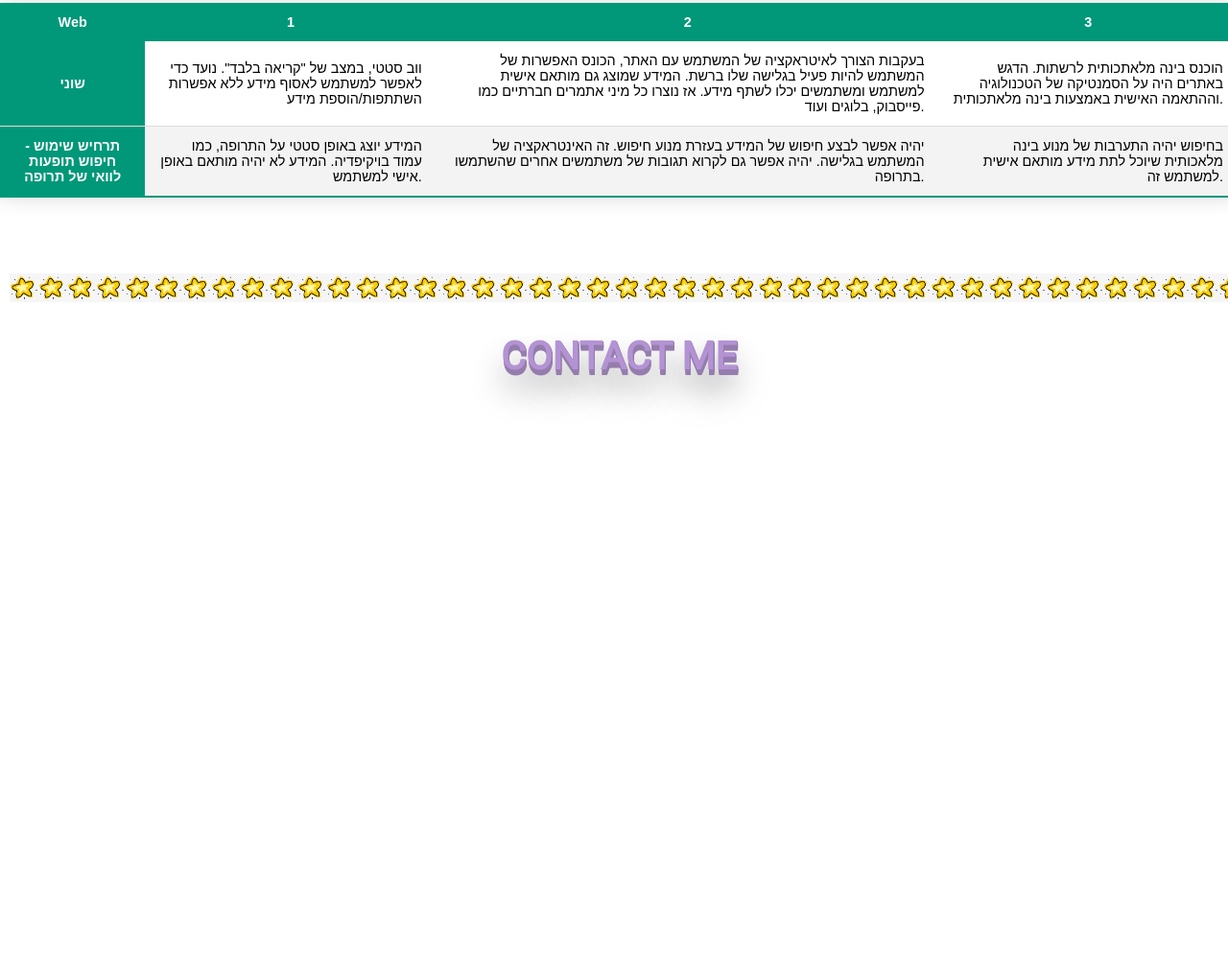
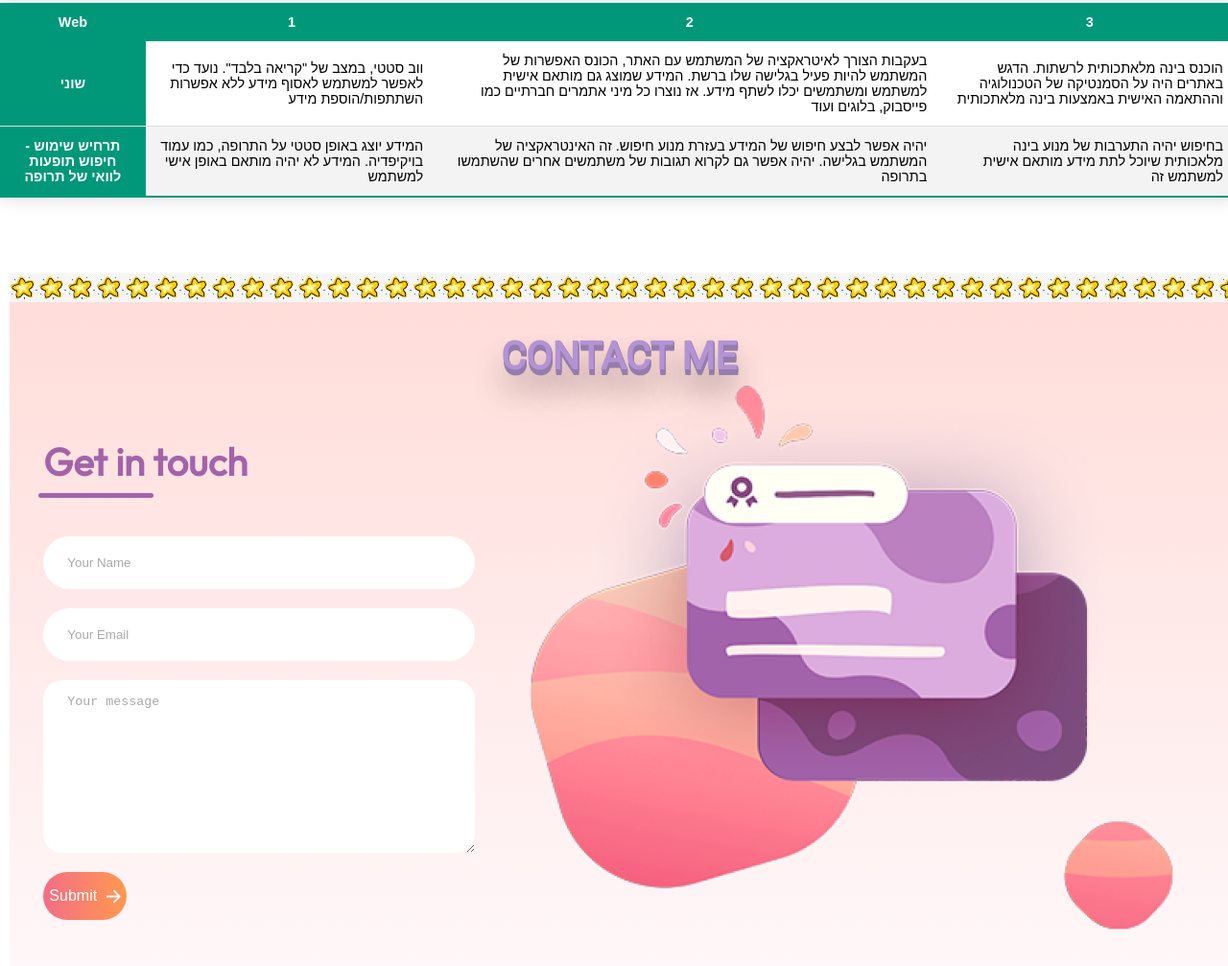
Before and after one commit to WED-2023/319041208, a plain HTML site: page index.html in a window 1280 px wide. Shown: the part 3039-4046 px from the top of the page at 96% size. Before the commit the page ends 3521 px from the top, so only its background shows below. Drawn offline with Linux system fonts and the light colour scheme.

Commit message:
contact me part

```diff
--- a/index.html
+++ b/index.html
@@ -112,26 +112,43 @@
       <tr>
         <td class="ttitle">שוני</td>
         <td>ווב סטטי, במצב של "קריאה בלבד". נועד כדי לאפשר למשתמש לאסוף מידע ללא אפשרות השתתפות/הוספת מידע </td>
-        <td>בעקבות הצורך לאיטראקציה של המשתמש עם האתר, הכונס האפשרות של המשתמש להיות פעיל בגלישה שלו ברשת. המידע שמוצג גם מותאם אישית למשתמש ומשתמשים יכלו לשתף מידע. אז נוצרו כל מיני אתמרים חברתיים כמו פייסבוק, בלוגים ועוד.</td>
-        <td>הוכנס בינה מלאתכותית לרשתות. הדגש באתרים היה על הסמנטיקה של הטכנולוגיה וההתאמה האישית באמצעות בינה מלאתכותית.</td>
+        <td>בעקבות הצורך לאיטראקציה של המשתמש עם האתר, הכונס האפשרות של המשתמש להיות פעיל בגלישה שלו ברשת. המידע שמוצג גם מותאם אישית למשתמש ומשתמשים יכלו לשתף מידע. אז נוצרו כל מיני אתמרים חברתיים כמו פייסבוק, בלוגים ועוד</td>
+        <td>הוכנס בינה מלאתכותית לרשתות. הדגש באתרים היה על הסמנטיקה של הטכנולוגיה וההתאמה האישית באמצעות בינה מלאתכותית</td>
       </tr>
       <tr>
         <td class="ttitle">תרחיש שימוש - חיפוש תופעות לוואי של תרופה</td>
-        <td>המידע יוצג באופן סטטי על התרופה, כמו עמוד בויקיפדיה. המידע לא יהיה מותאם באופן אישי למשתמש.</td>
-        <td>יהיה אפשר לבצע חיפוש של המידע בעזרת מנוע חיפוש. זה האינטראקציה של המשתמש בגלישה. יהיה אפשר גם לקרוא תגובות של משתמשים אחרים שהשתמשו בתרופה.</td>
-        <td>בחיפוש יהיה התערבות של מנוע בינה מלאכותית שיוכל לתת מידע מותאם אישית למשתמש זה.</td>
+        <td>המידע יוצג באופן סטטי על התרופה, כמו עמוד בויקיפדיה. המידע לא יהיה מותאם באופן אישי למשתמש</td>
+        <td>יהיה אפשר לבצע חיפוש של המידע בעזרת מנוע חיפוש. זה האינטראקציה של המשתמש בגלישה. יהיה אפשר גם לקרוא תגובות של משתמשים אחרים שהשתמשו בתרופה</td>
+        <td>בחיפוש יהיה התערבות של מנוע בינה מלאכותית שיוכל לתת מידע מותאם אישית למשתמש זה</td>
       </tr>
     </tbody>
   </table>
 </p>
+<br/>
+<br/>
+<br/>
 </section>
 
 <section id="contact" class="section">
-<br/>
-<br/>
-<br/>
 <div class="star"><br/></div>
 <h2>contact me</h2>
+  <div class="contact-container">
+    <form action="" class="contact-left">
+      <div class="contact-left-title">
+        <h3>Get in touch</h3>
+        <hr>
+      </div>
+      <input type="text" name="name" placeholder="Your Name" class="contact-inputs" required>
+      <input type="email" name="email" placeholder="Your Email" class="contact-inputs" required>
+      <textarea name="message" placeholder="Your message" class="contact-inputs" required></textarea>
+      <button type="submit">Submit <img src="files\arrow_icon.png" alt=""> </button>
+
+    </form>
+    <div class="contact-right">
+      <img src="files\right_img.png" alt="">
+    </div>
+
+  </div>
 <br/>
 <br/>
 <br/>
--- a/style.css
+++ b/style.css
@@ -1,5 +1,6 @@
 @import url('https://fonts.googleapis.com/css2?family=Niconne&display=swap');
 @import url('https://fonts.googleapis.com/css2?family=Roboto&display=swap');
+@import url('https://fonts.googleapis.com/css?family=Outfit&display=swap');
 
 #navbar
 {
@@ -195,17 +196,95 @@ section b
     filter: brightness(1);
     pointer-events: initial;
   }
-  .gallery > input:checked {
+  .gallery > input:checked
+  {
     transform: translateY(calc(1.75*var(--s))) scale(.5) rotate(45deg);
     --b: 70%;
   }
 
-.song {
+.song
+{
     display: flex;
     justify-content: center;
     align-items: center;
 }
-#like iframe, #qrcoder img {
+#like iframe, #qrcoder img
+{
     display: block;
     margin: auto;
 }
+
+#contact{
+    background: linear-gradient(#ffdcd8, #fff7f9);
+    margin-left: -10px;
+    padding: 0;
+    margin: 0;
+    box-sizing: border-box;
+    font-family: 'Outfit';
+}
+.contact-container
+{
+    height: 65vh;
+    display: flex;
+    align-items: center;
+    justify-content: space-evenly;
+}
+.contact-left{
+    display: flex;
+    flex-direction: column;
+    align-items: start;
+    gap: 20px;
+}
+.contact-left-title h3{
+    font-weight: 600;
+    color: #a363aa;
+    font-size: 40px;
+    margin-bottom: 5px;
+}
+.contact-left-title hr{
+   border: none;
+   width: 120px;
+   height: 5px;
+   background-color: #a363aa;
+   border-radius: 10px;
+   margin-bottom: 20px;
+   margin-left: -5px;
+}
+.contact-inputs{
+    width: 400px;
+    height: 5px;
+    border: none;
+    outline: none;
+    padding: 25px;
+    font-weight: 500;
+    color: #666;
+    border-radius: 50px;
+}
+.contact-left textarea{
+    height: 140px;
+    padding-top: 15px;
+    border-radius: 20px;
+}
+.contact-inputs:focus{
+    border: 2px solid #ff994f;
+}
+.contact-inputs::placeholder{
+   color: #a9a9a9;
+}
+.contact-left button{
+    height: 50px;
+    display: flex;
+    align-items: center;
+    padding: 15px, 30px;
+    font-size: 16px;
+    color: #fff;
+    gap: 10px;
+    border: none;
+    border-radius: 50px;
+    background: linear-gradient(270deg, #ff994f, #f46d86);
+    cursor: pointer;
+}
+.contact-left button img{
+    height: 15px;
+/* https://www.youtube.com/watch?v=-HeadgoqJ7A&ab_channel=GreatStack */
+}
```
Also changed, not shown: files/arrow_icon.png (added), files/right_img.png (added).
